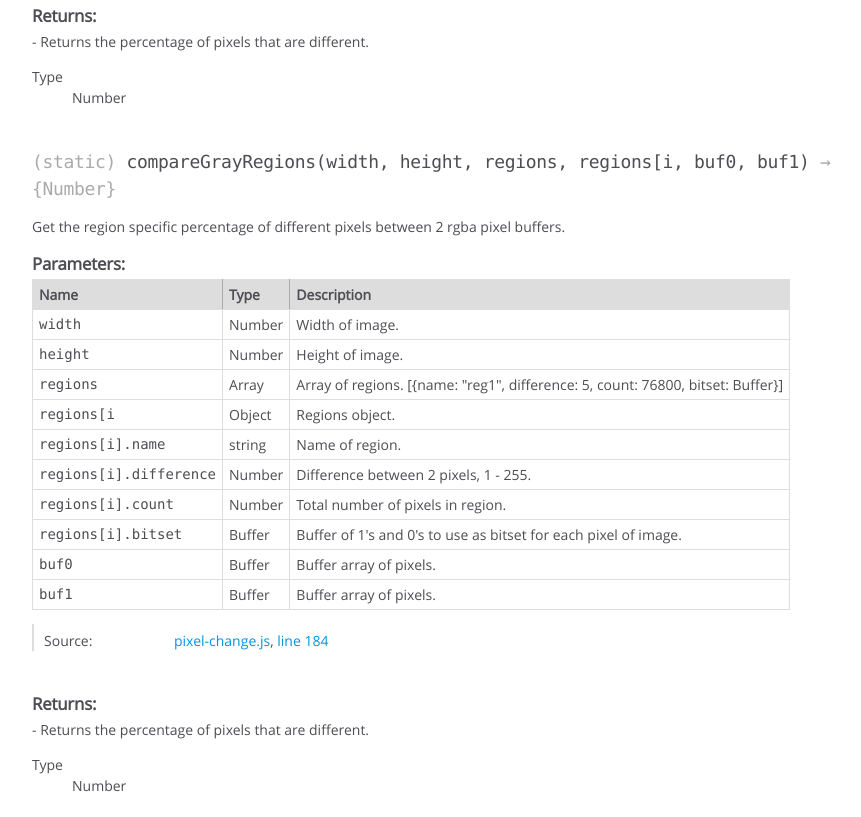
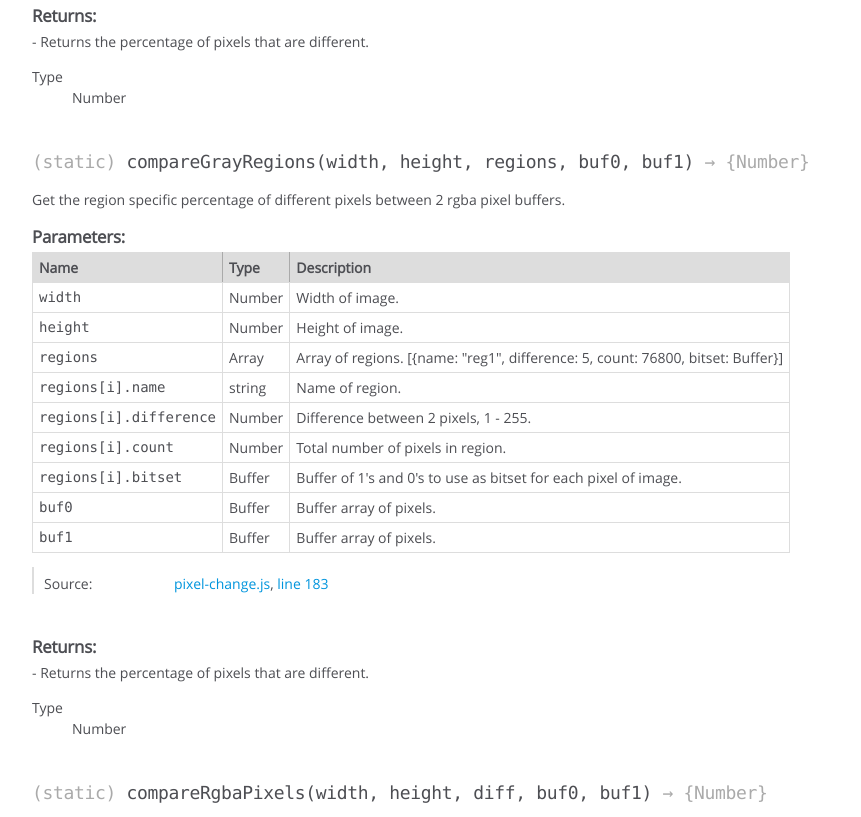
Before and after one commit to kevinGodell/pixel-change, a website: page docs/PixelChange.html in a window 1280 px wide. Shown: the part 1195-2012 px from the top of the page, without its empty margins (0-861 px from the left). Drawn offline with Linux system fonts and the light colour scheme.

Commit message:
update docs

```diff
--- a/docs/PixelChange.html
+++ b/docs/PixelChange.html
@@ -643,7 +643,7 @@
 
 
 
-    <h4 class="name" id=".compareGrayRegions"><span class="type-signature">(static) </span>compareGrayRegions<span class="signature">(width, height, regions, regions[i, buf0, buf1)</span><span class="type-signature"> &rarr; {Number}</span></h4>
+    <h4 class="name" id=".compareGrayRegions"><span class="type-signature">(static) </span>compareGrayRegions<span class="signature">(width, height, regions, buf0, buf1)</span><span class="type-signature"> &rarr; {Number}</span></h4>
 
 
 
@@ -756,29 +756,6 @@
 
         <tr>
 
-                <td class="name"><code>regions[i</code></td>
-
-
-            <td class="type">
-
-
-<span class="param-type">Object</span>
-
-
-
-            </td>
-
-
-
-
-
-            <td class="description last">Regions object.</td>
-        </tr>
-
-
-
-        <tr>
-
                 <td class="name"><code>regions[i].name</code></td>
 
 
@@ -951,7 +928,7 @@
 
     <dt class="tag-source">Source:</dt>
     <dd class="tag-source"><ul class="dummy"><li>
-        <a href="pixel-change.js.html">pixel-change.js</a>, <a href="pixel-change.js.html#line184">line 184</a>
+        <a href="pixel-change.js.html">pixel-change.js</a>, <a href="pixel-change.js.html#line183">line 183</a>
     </li></ul></dd>
 
 
@@ -1814,7 +1791,7 @@
 <br class="clear">
 
 <footer>
-    Documentation generated by <a href="https://github.com/jsdoc3/jsdoc">JSDoc 3.5.5</a> on Sat Feb 03 2018 10:54:40 GMT-0600 (CST)
+    Documentation generated by <a href="https://github.com/jsdoc3/jsdoc">JSDoc 3.5.5</a> on Sat Feb 03 2018 10:55:17 GMT-0600 (CST)
 </footer>
 
 <script> prettyPrint(); </script>
```
Also changed, not shown: docs/index.html (+1 -1 lines), docs/pixel-change.js.html (+1 -2 lines).
